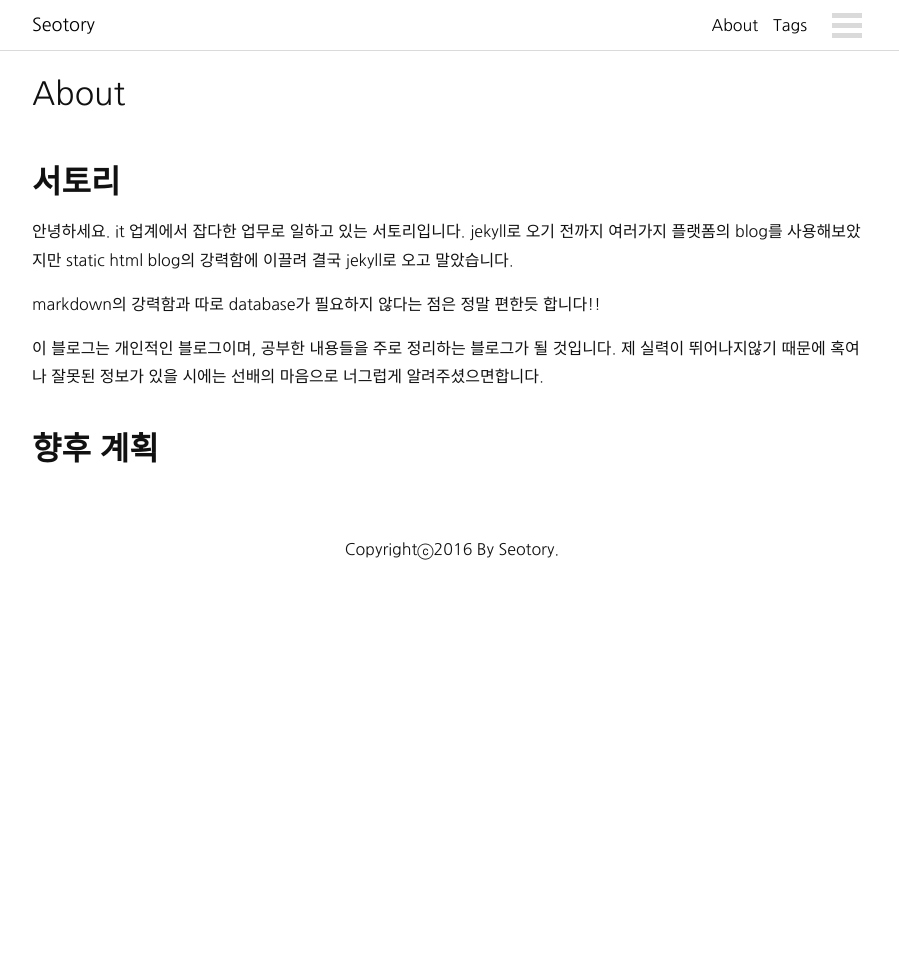
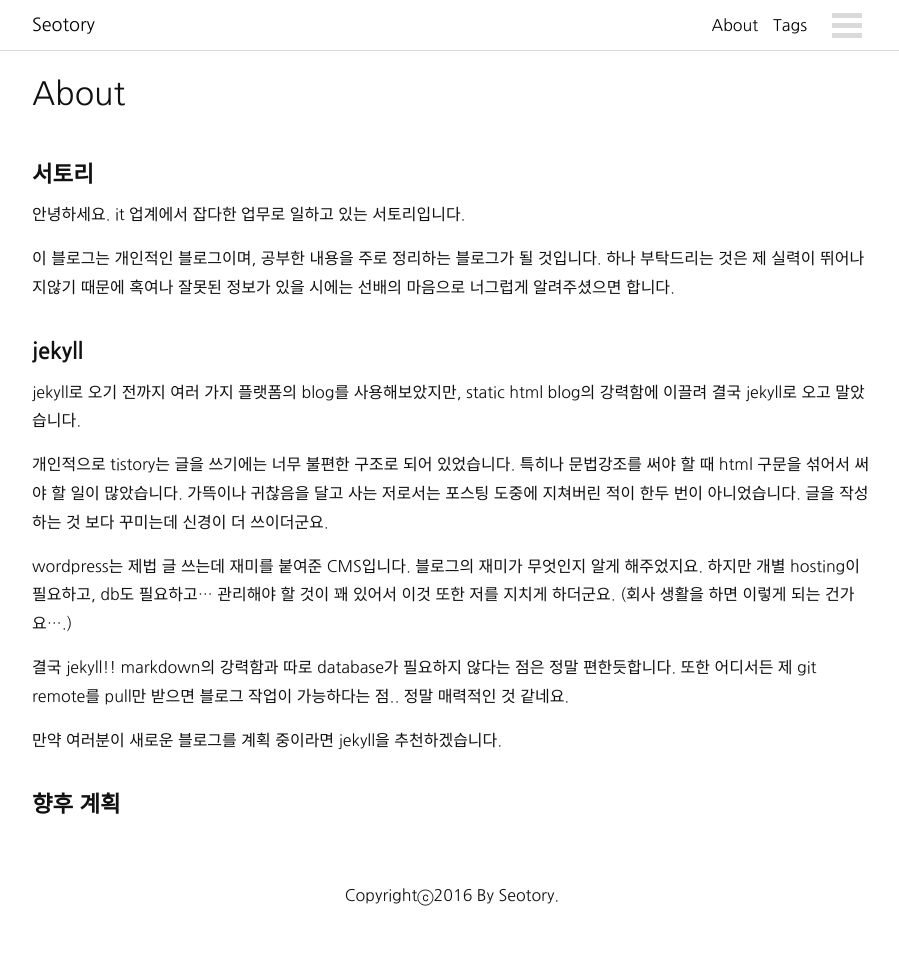
Before and after one commit to seotory/seotory.github.io, a Jekyll site: the page built from about.md, in a window 1280 px wide. Shown: the whole page, without its empty margins (188-1087 px from the left). Built offline with Jekyll 4.4.1, drawn with Linux system fonts in a browser that asks for light colours; nearby versions of some CDN libraries; comment, search, counter and statistics services are not loaded; before the commit the page ends 900 px from its top, so only the background shows below that.

Commit message:
about.md 내용 추가

```diff
--- a/about.md
+++ b/about.md
@@ -4,12 +4,22 @@ title: About
 permalink: /about/
 ---
 
-# 서토리
+#### 서토리
 
-안녕하세요. it 업계에서 잡다한 업무로 일하고 있는 서토리입니다. jekyll로 오기 전까지 여러가지 플랫폼의 blog를 사용해보았지만 static html blog의 강력함에 이끌려 결국 jekyll로 오고 말았습니다.
+안녕하세요. it 업계에서 잡다한 업무로 일하고 있는 서토리입니다.
 
-markdown의 강력함과 따로 database가 필요하지 않다는 점은 정말 편한듯 합니다!!
+이 블로그는 개인적인 블로그이며, 공부한 내용을 주로 정리하는 블로그가 될 것입니다. 하나 부탁드리는 것은 제 실력이 뛰어나지않기 때문에 혹여나 잘못된 정보가 있을 시에는 선배의 마음으로 너그럽게 알려주셨으면 합니다.
 
-이 블로그는 개인적인 블로그이며, 공부한 내용들을 주로 정리하는 블로그가 될 것입니다. 제 실력이 뛰어나지않기 때문에 혹여나 잘못된 정보가 있을 시에는 선배의 마음으로 너그럽게 알려주셨으면합니다.
+#### jekyll
 
-# 향후 계획
+jekyll로 오기 전까지 여러 가지 플랫폼의 blog를 사용해보았지만, static html blog의 강력함에 이끌려 결국 jekyll로 오고 말았습니다.
+
+개인적으로 tistory는 글을 쓰기에는 너무 불편한 구조로 되어 있었습니다. 특히나 문법강조를 써야 할 때 html 구문을 섞어서 써야 할 일이 많았습니다. 가뜩이나 귀찮음을 달고 사는 저로서는 포스팅 도중에 지쳐버린 적이 한두 번이 아니었습니다. 글을 작성하는 것 보다 꾸미는데 신경이 더 쓰이더군요.
+
+wordpress는 제법 글 쓰는데 재미를 붙여준 CMS입니다. 블로그의 재미가 무엇인지 알게 해주었지요. 하지만 개별 hosting이 필요하고, db도 필요하고... 관리해야 할 것이 꽤 있어서 이것 또한 저를 지치게 하더군요. (회사 생활을 하면 이렇게 되는 건가요....)
+
+결국 jekyll!! markdown의 강력함과 따로 database가 필요하지 않다는 점은 정말 편한듯합니다. 또한 어디서든 제 git remote를 pull만 받으면 블로그 작업이 가능하다는 점.. 정말 매력적인 것 같네요.
+
+만약 여러분이 새로운 블로그를 계획 중이라면 jekyll을 추천하겠습니다.
+
+#### 향후 계획
```
